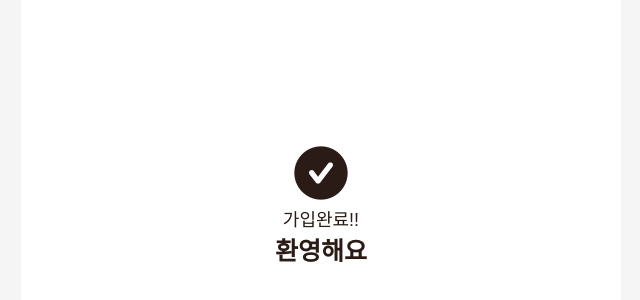
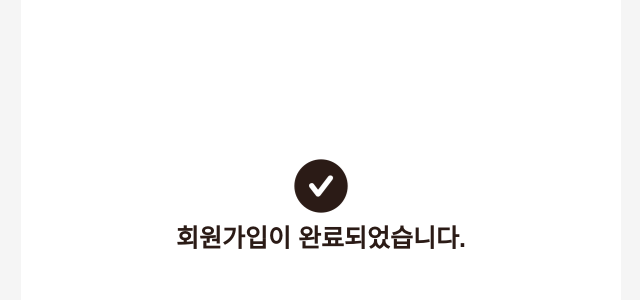
Before and after one commit to seongjongju/CoffeeOrder-app-front, a Next.js app: page /signUpFinish in a window 1280 px wide. Shown: the part 196-496 px from the top of the page, without its empty margins (319-959 px from the left). Built offline with nearby package versions, Linux system fonts and the light colour scheme.

Commit message:
로그인 로직 작업 예정

```diff
--- a/app/signUpFinish/page.tsx
+++ b/app/signUpFinish/page.tsx
@@ -1,14 +1,9 @@
-'use client';
 import Image from 'next/image';
 import React from 'react';
 import circleCheck from '@/shared/assets/images/icon/circle_check.svg';
 import { mainColor } from '@/shared/styled/GlobalStyled';
-import { useSearchParams } from 'next/navigation';
 
 const SignUpFinishPage = () => {
-    const sp = useSearchParams();
-    const name = sp.get('name');
-
     return (
         <div
             style={{
@@ -24,13 +19,13 @@ const SignUpFinishPage = () => {
             <Image src={circleCheck} alt='체크표시' />
             <p
                 style={{
-                    fontSize: '18px',
+                    fontSize: '25px',
                     color: mainColor,
-                    textAlign: 'center'
+                    textAlign: 'center',
+                    fontWeight: 600
                 }}
             >
-                가입완료!!<br />
-                <strong style={{ fontSize: '25px' }}>{name ? name : null}환영해요</strong>
+                회원가입이 완료되었습니다.
             </p>
         </div>
     );
```
